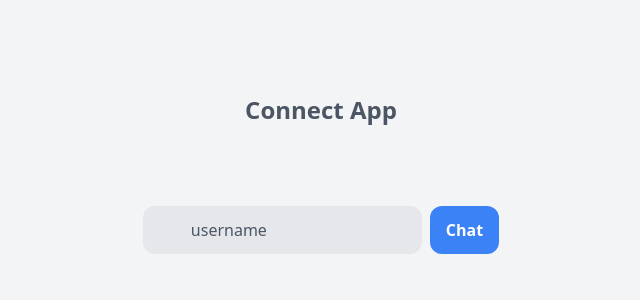
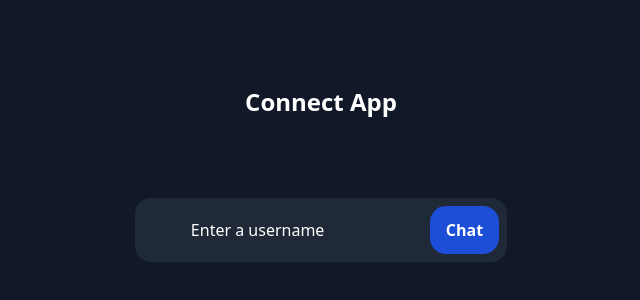
Before and after one commit to ertanm/connect-app, a Next.js app in the folder client/: page / in a window 1280 px wide. Shown: the part 236-536 px from the top of the page, without its empty margins (319-959 px from the left). Built offline with nearby package versions, Linux system fonts and the light colour scheme; no server answers.

Commit message:
Style changes

```diff
--- a/client/components/ChatRooms.tsx
+++ b/client/components/ChatRooms.tsx
@@ -64,22 +64,23 @@ function ChatRooms() {
   // );
 
   return (
-    <div className="flex flex-col items-center justify-center gap-10">
-      <div className="flex flex-col items-center justify-center gap-2 mb-5">
+    <div className="flex flex-col items-center justify-center gap-10 bg-gray-80 text-white">
+      <div className="flex flex-col items-center justify-center gap-2 mb-5 pt-3 text-center">
         <input
           placeholder="Chat Room Name"
           ref={newChatRoomRef}
-          className="focus:outline-none focus:placeholder-gray-400 text-gray-700 placeholder-gray-500 px-4 py-2 rounded-lg bg-gray-100 shadow-md"
+          className="focus:outline-none placeholder:text-center placeholder:text-white focus:placeholder-gray-400 placeholder-gray-500 px-4 py-2 rounded-lg bg-gray-800"
         />
         <button
           onClick={handleChatting}
-          className="font-bold inline-flex items-center justify-center rounded-lg px-6 py-2 transition duration-500 ease-in-out text-white bg-blue-500 hover:bg-blue-400 focus:outline-none shadow-md">
+          className="font-bold inline-flex items-center justify-center rounded-lg px-6 py-2 transition duration-500 ease-in-out text-white bg-blue-500 hover:bg-blue-400 focus:outline-none">
           Start Chatting
         </button>
       </div>
 
-      <div className=" max-h-full bg-gray-100 p-4 rounded-lg text-gray-600">
+      <div className=" max-h-full bg-gray-800 p-4 rounded-lg text-white">
         <h2 className="text-lg font-medium mb-2 text-center">Chat Rooms</h2>
+
         <ul className="max-h-60 overflow-y-auto roomList">
           {Object.keys(chatRooms).map((key) => {
             return (
@@ -90,8 +91,8 @@ function ChatRooms() {
                   title={`Join ${chatRooms[key].name}`}
                   onClick={() => handleJoinedRoom(key)}
                   className={`
-                w-full bg-white px-4 py-2 rounded-lg shadow-md focus:outline-none
-                ${key === chatRoomId ? "bg-gray-300 cursor-default" : ""}
+                w-full bg-gray-800 px-4 py-2 rounded-lg focus:outline-none
+                ${key === chatRoomId ? "bg-gray-800 cursor-default" : ""}
               `}>
                   <span className="flex-1 text-left">
                     {/* @ts-ignore */}
--- a/client/components/Texts.tsx
+++ b/client/components/Texts.tsx
@@ -90,15 +90,15 @@ function Texts() {
           )
         }
       </div>
-      <div className="relative w-full flex gap-2">
+      <div className="relative w-full flex gap-2 rounded-r-xl">
         <input
           placeholder="Type a message"
           ref={messagesRef}
-          className="focus:outline-none focus:placeholder-gray-400 text-gray-600 placeholder-gray-600 pl-12 bg-gray-200 py-3 w-full"
+          className="focus:outline-none focus:placeholder-gray-400 text-gray-600 placeholder-gray-600 pl-12 bg-gray-700 py-3 w-full rounded-br-xl"
         />
         <button
           onClick={handleMessages}
-          className="absolute right-0 top-0 px-4 py-3 transition duration-500 ease-in-out text-white bg-blue-500 hover:bg-blue-400 focus:outline-none">
+          className="absolute right-0 top-0 px-4 py-3 transition duration-500 ease-in-out text-white bg-blue-500 hover:bg-blue-400 focus:outline-none rounded-br-xl">
           <svg
             xmlns="http://www.w3.org/2000/svg"
             className="h-6 w-6"
--- a/client/pages/index.tsx
+++ b/client/pages/index.tsx
@@ -34,23 +34,23 @@ export default function Home() {
         <title>Connect App</title>
       </Head>
 
-      <div className="flex h-screen w-screen justify-center items-center bg-gray-100 flex-col ">
-        <div className="text-2xl pt-5 font-bold text-gray-600 mb-20">
+      <div className="flex h-screen w-screen justify-center items-center bg-gray-900 flex-col ">
+        <div className="text-2xl pt-5 font-bold text-white mb-20">
           <h2>Connect App</h2>
         </div>
         {!username && (
-          <div className="flex gap-2">
+          <div className="flex gap-2 bg-gray-800 p-2 rounded-2xl">
             {/* Gives error on ref for some reason  */}
 
             <input
-              placeholder="username"
+              placeholder="Enter a username"
               //@ts-ignore
               ref={usernameRef}
-              className="focus:outline-none  focus:placeholder-gray-400 text-gray-600 placeholder-gray-600 pl-12 bg-gray-200 rounded-xl py-3"
+              className="focus:outline-none placeholder:text-white bg-gray-800 placeholder:bg-gray-800 text-white placeholder-gray-600 pl-12 py-3"
             />
             <button
               onClick={handleUsername}
-              className="font-bold inline-flex items-center justify-center rounded-xl px-4 py-3 transition duration-500 ease-in-out text-white bg-blue-500 hover:bg-blue-400 focus:outline-none">
+              className="font-bold inline-flex items-center justify-center rounded-2xl px-4 py-3 transition duration-500 ease-in-out text-white bg-blue-700 hover:bg-blue-400 focus:outline-none">
               Chat
             </button>
           </div>
@@ -58,10 +58,10 @@ export default function Home() {
 
         {username && (
           <div className="h-screen w-screen flex flex-row p-20">
-            <div className="flex-shrink-0 w-1/3 h-full bg-gray-100">
+            <div className="flex-shrink-0 w-1/3 h-full bg-gray-800 rounded-l-xl">
               <ChatRooms />
             </div>
-            <div className="flex-grow w-2/3 h-full bg-white">
+            <div className="flex-grow w-2/3 h-full bg-gray-800 rounded-r-xl">
               <Texts />
             </div>
           </div>
```
